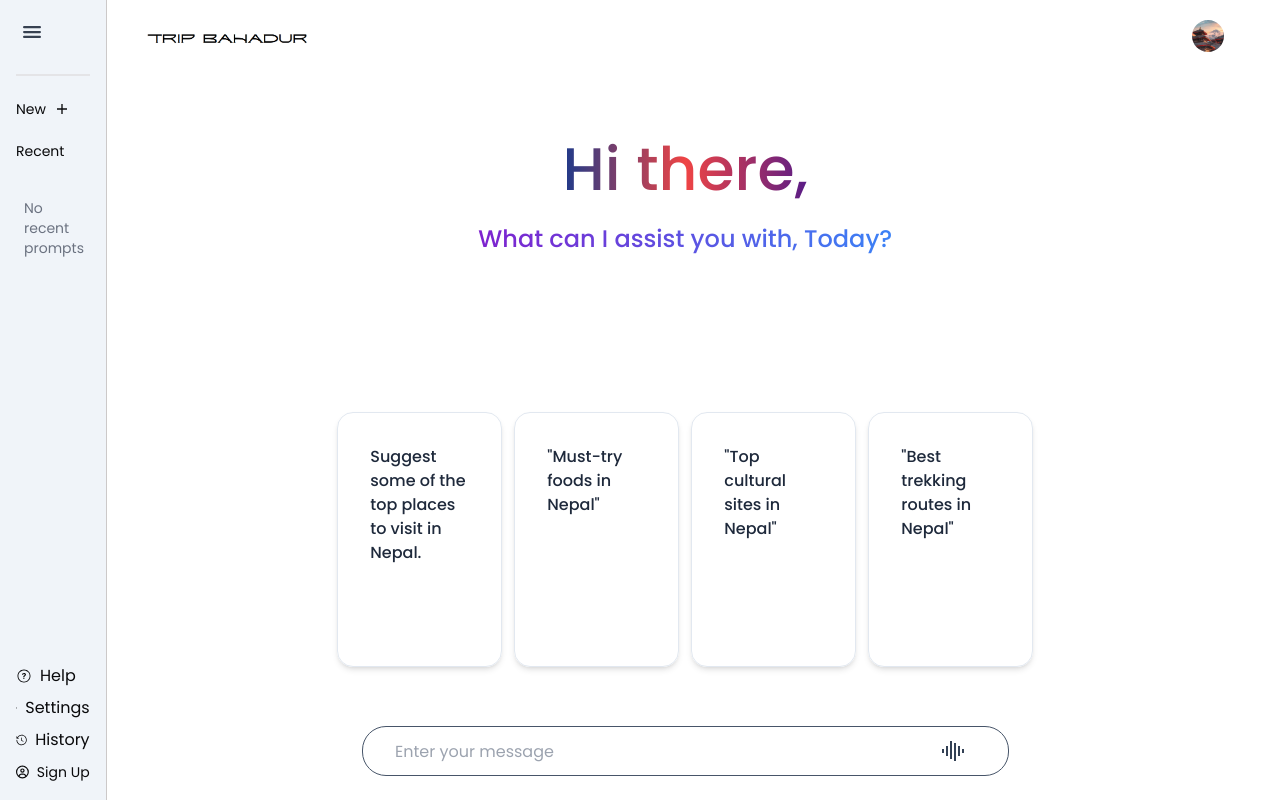
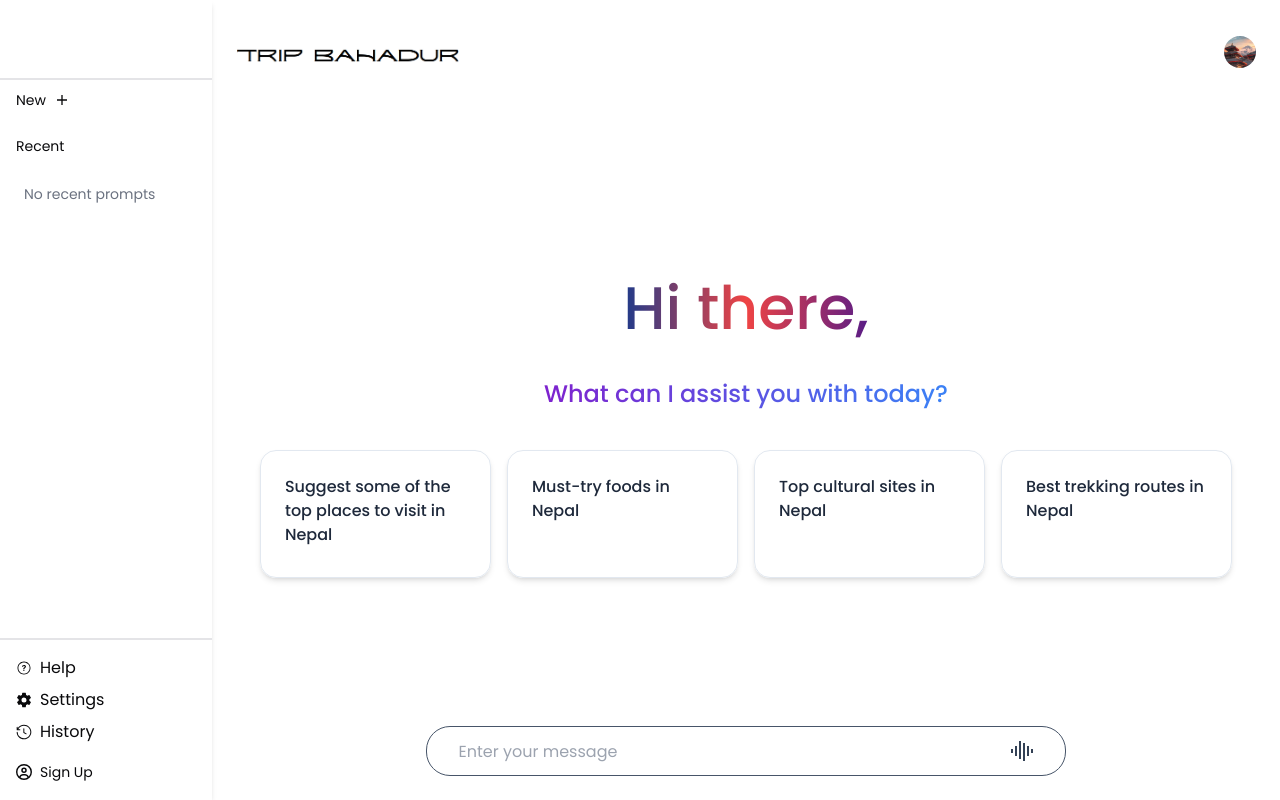
Before and after one commit to bishowlamichhane/Trek-Bahadur, a React (Vite) app in the folder frontend/: page / in a window 1280 px wide. Built offline with nearby package versions, Linux system fonts and the light colour scheme.

Commit message:
made responsive cards and add toggle button on smaller screen

```diff
--- a/frontend/src/components/Main.jsx
+++ b/frontend/src/components/Main.jsx
@@ -22,9 +22,11 @@ const Main = () => {
   const setResult = useStore((state) => state.setResult);
 
   const [isLoading, setIsLoading] = useState(false);
+
   const handleEnter = (e) => {
     if (e.key === "Enter") sendInput();
   };
+
   const sendPrompt = (text) => {
     inputElement.current.value = text;
     sendInput();
@@ -46,6 +48,7 @@ const Main = () => {
     }
     setResult(resultText);
     setIsLoading(false);
+
     const command = {
       input,
       result: resultText,
@@ -69,19 +72,16 @@ const Main = () => {
     }
   };
 
-  const openProfile = () => {};
   return (
-    <div className=" w-full h-screen flex flex-col pr-14 pl-10 pt-4 pb-6 items-center justify-between gap-4  ">
-      <div className="w-full h-10  flex justify-between items-center ">
+    <div className="relative w-full h-screen flex flex-col items-center justify-between p-6">
+      <div className="w-full h-14  flex justify-between items-center mt-0">
         <img
           src="/trekBahadur_logo.png"
           alt="appLogo"
-          className="w-40 h-full object-cover cursor-pointer"
-          onClick={() => {
-            navigate("/");
-          }}
+          className=" h-full object-cover cursor-pointer"
+          onClick={() => navigate("/")}
         />
-        <div className="w-8 h-8 ">
+        <div className="w-8 h-8">
           <img
             src="/nepal1.jpg"
             alt="avatar"
@@ -90,88 +90,59 @@ const Main = () => {
         </div>
       </div>
 
+      <div className="flex-1 w-full flex flex-col items-center justify-between overflow-hidden">
         {!recentPrompt.length ? (
-        <div className="w-full h-full flex flex-col items-center justify-around ">
-          <div className="w-3/4 h-1/3  flex flex-col gap-6 items-center py-6">
+          <div className="w-full flex flex-col items-center justify-center flex-grow space-y-10">
             <div className="text-6xl font-medium bg-gradient-to-r from-blue-900 via-red-500 to-purple-900 bg-clip-text text-transparent">
               Hi {firstName},
             </div>
             <div className="text-2xl font-medium bg-gradient-to-r from-purple-700 via-red-560 to-blue-500 bg-clip-text text-transparent">
-              What can I assist you with, Today?
-            </div>
+              What can I assist you with today?
             </div>
 
-          <div className="w-3/4 h-2/5 flex gap-3 justify-between px-14 ">
+            <div className="grid grid-cols-2 md:grid-cols-4 gap-4 px-6">
+              {[
+                "Suggest some of the top places to visit in Nepal",
+                "Must-try foods in Nepal",
+                "Top cultural sites in Nepal",
+                "Best trekking routes in Nepal",
+              ].map((text, index) => (
                 <div
-              className="w-56 overflow-hidden h-full rounded-2xl p-8 bg-gradient-to-t cursor-pointer border border-slate-200  shadow-md  hover:shadow-2xl transition duration-300 ease-in-out  "
-              onClick={() =>
-                sendPrompt("Suggest some of the top places to visit in Nepal")
-              }
+                  key={index}
+                  className="flex-wrap h-32 rounded-2xl p-6 bg-gradient-to-t cursor-pointer border border-slate-200 shadow-md hover:shadow-2xl transition duration-300 ease-in-out overflow-hidden"
+                  onClick={() => sendPrompt(text)}
                 >
-              <p className="text-md font-medium text-slate-800">
-                Suggest some of the top places to visit in Nepal.
-              </p>
+                  <p className="text-md font-medium text-slate-800">{text}</p>
                 </div>
-            <div
-              className="w-56 h-full rounded-2xl p-8 bg-gradient-to-t cursor-pointer border border-slate-200 shadow-md  hover:shadow-2xl transition duration-300 overflow-hidden ease-in-out "
-              onClick={() => sendPrompt("Must-try foods in Nepal")}
-            >
-              <p className="text-md font-medium text-slate-800">
-                "Must-try foods in Nepal"
-              </p>
-              <span></span>
-            </div>
-            <div
-              className="w-56 h-full rounded-2xl p-8 bg-gradient-to-t cursor-pointer border border-slate-200 shadow-md  hover:shadow-2xl transition duration-300 overflow-hidden ease-in-out "
-              onClick={() => sendPrompt("Top cultural sites in Nepal")}
-            >
-              <p className="text-md font-medium text-slate-800">
-                "Top cultural sites in Nepal"{" "}
-              </p>
-              <span></span>
-            </div>
-            <div
-              className="w-56 h-full rounded-2xl p-8 bg-gradient-to-t cursor-pointer border border-slate-200 shadow-md  hover:shadow-2xl transition duration-300 ease-in-out overflow-hidden "
-              onClick={() => sendPrompt("Best trekking routes in Nepal")}
-            >
-              <p className="text-md font-medium text-slate-800">
-                "Best trekking routes in Nepal"
-              </p>
-              <span></span>
-            </div>
+              ))}
             </div>
           </div>
         ) : (
-        <div className="overflow-scroll w-full h-full scroll-auto no-scrollbar border border-1 px-32 space-y-12 pt-10">
-          {recentPrompt.length > 0 && result.length > 0
-            ? recentPrompt.map((prompt, idx) => (
-                <div
-                  className=" flex flex-col justify-start  gap-8 items-center "
-                  key={idx}
-                >
-                  <div className="self-end w-auto h-auto mx-20 px-6 py-2 bg-slate-300 rounded-2xl">
+          /* Chat Output Section */
+          <div className="w-full flex-1 overflow-auto max-h-[65vh] px-8 py-4 space-y-6 border border-gray-300 rounded-md">
+            {recentPrompt.map((prompt, idx) => (
+              <div key={idx} className="flex flex-col items-start space-y-4">
+                <div className="self-end w-auto px-6 py-2 bg-slate-300 rounded-2xl">
                   {isLoading ? "..." : prompt}
                 </div>
+
                 {!isLoading ? (
-                    <div className="flex items-start space-x-8 w-2/3">
-                      <div className="w-8 h-8">
+                  <div className="flex items-start space-x-4 w-3/4">
                     <FcDebian className="text-4xl" />
-                      </div>
-
                     <div className="flex flex-col">{result[idx]}</div>
                   </div>
                 ) : (
                   <Loading />
                 )}
               </div>
-              ))
-            : ""}
+            ))}
           </div>
         )}
+      </div>
 
-      <div className="w-3/5 h-1/8  flex justify-center items-center relative">
+      <div className="absolute bottom-6 w-3/5 flex items-center">
         <input
-          className="  border border-slate-600 rounded-3xl w-full h-12 p-6 pl-8 pr-16 focus:outline-none"
+          className="border border-slate-600 rounded-3xl w-full h-12 p-6 pl-8 pr-16 focus:outline-none"
           type="text"
           ref={inputElement}
           placeholder="Enter your message"
@@ -179,7 +150,7 @@ const Main = () => {
           onChange={() => setIsWriting(true)}
         />
         <div
-          className="absolute w-14 h-8 rounded-lg right-7 text-slate-700 font-medium top-1/2 transform -translate-y-1/2 cursor-pointer  flex items-center justify-center"
+          className="absolute w-14 h-8 rounded-lg right-4 text-slate-700 font-medium top-1/2 transform -translate-y-1/2 cursor-pointer flex items-center justify-center"
           onClick={sendInput}
         >
           {!isWriting ? <RiVoiceprintFill className="text-2xl" /> : "Send"}
--- a/frontend/src/components/Sidebar.jsx
+++ b/frontend/src/components/Sidebar.jsx
@@ -1,11 +1,10 @@
-import { useEffect, useState } from "react";
+import { useState } from "react";
 import { IoMenu } from "react-icons/io5";
 import { IoMdAdd } from "react-icons/io";
 import { IoIosHelpCircleOutline } from "react-icons/io";
 import { GoHistory } from "react-icons/go";
 import { IoSettingsSharp } from "react-icons/io5";
 import { FaRegCircleUser } from "react-icons/fa6";
-
 import { useNavigate } from "react-router-dom";
 import useStore from "../store/store.js";
 
@@ -13,18 +12,17 @@ const Sidebar = () => {
   const [isOpen, setIsOpen] = useState(false);
   const prevPrompt = useStore((state) => state.prevPrompt);
   const setRecentPrompt = useStore((state) => state.setRecentPrompt);
-  const result = useStore((state) => state.setResult);
-  const setResult = useStore((state) => state.setResult);
   const setUserData = useStore((state) => state.setUserData);
   const token = useStore((state) => state.accessToken);
-  const toggleSidebar = () => {
-    setIsOpen((prev) => !prev);
-  };
 
   const loggedIn = useStore((state) => state.loggedIn);
   const setLoggedIn = useStore((state) => state.setLoggedIn);
 
   const navigate = useNavigate();
+
+  const toggleSidebar = () => {
+    setIsOpen((prev) => !prev);
+  };
 
   const logOut = async () => {
     try {
@@ -49,37 +47,46 @@ const Sidebar = () => {
     navigate("/register");
   };
 
-  // Add prompt to the store
   const openPrompt = (prompt) => {
     setRecentPrompt(prompt);
   };
 
   return (
-    <div className={`sidebar ${isOpen ? "open" : "closed"}`}>
-      <div className="w-full h-20  border-b-2 ">
-        <div className="menu-toggle" onClick={toggleSidebar}>
+    <>
+      <button
+        className="fixed top-1 left-1 z-50 md:hidden bg-gray-800 text-white p-2 rounded-md"
+        onClick={toggleSidebar}
+      >
+        <IoMenu className="w-6 h-6" />
+      </button>
+
+      <div
+        className={`fixed inset-y-0 left-0 bg-white w-64 shadow-md transition-transform transform ${
+          isOpen ? "translate-x-0" : "-translate-x-full"
+        } md:translate-x-0 md:relative md:w-64 z-40 flex flex-col h-screen`}
+      >
+        <div className="w-full h-20 border-b-2 flex items-center px-4">
+          <button className="md:hidden" onClick={toggleSidebar}>
             <IoMenu className="w-6 h-6 text-gray-700" />
-        </div>
-      </div>
-      <div className="w-full h-full mt-4 flex flex-col items-start">
-        <div className="w-2/3 h-10  flex justify-start items-center gap-2 cursor-pointer">
-          <p className="text-sm">New </p>
-          <span>
-            <IoMdAdd />
-          </span>
+          </button>
         </div>
 
-        <div className="w-2/3 h-10  gap-2 mt-4 flex justify-start">
-          <p className="text-sm">Recent </p>
+        <div className="flex-1 overflow-y-auto px-4">
+          <div className="w-full h-10 flex items-center gap-2 cursor-pointer">
+            <p className="text-sm">New</p>
+            <IoMdAdd />
           </div>
-        <div className="w-2/3 h-full  p-2 block gap-2 mt-4">
-          <div className="w-full flex flex-col gap-1">
+
+          <div className="w-full h-10 gap-2 mt-4 flex">
+            <p className="text-sm">Recent</p>
+          </div>
+          <div className="w-full p-2">
             {prevPrompt.length > 0 ? (
               prevPrompt.map((prompt, index) => (
                 <p
                   key={index}
                   className="overflow-hidden whitespace-nowrap text-sm text-gray-900 bg-slate-100 px-2 rounded-md cursor-pointer"
-                  onClick={() => openPrompt(prompt)} // Pass prompt to openPrompt function
+                  onClick={() => openPrompt(prompt)}
                 >
                   {prompt.slice(0, 18)}
                 </p>
@@ -89,25 +96,25 @@ const Sidebar = () => {
             )}
           </div>
         </div>
-      </div>
-      <div className="w-full h-36  flex gap-2 flex-col justify-start">
+
+        <div className="w-full p-4 border-t-2">
           <div className="flex flex-col gap-2">
             <div className="flex items-center gap-2 cursor-pointer">
               <IoIosHelpCircleOutline />
               Help
             </div>
-
-          <div className="flex items-center  gap-2 cursor-pointer">
+            <div className="flex items-center gap-2 cursor-pointer">
               <IoSettingsSharp />
               Settings
             </div>
-          <div className="flex items-center  gap-2  cursor-pointer">
+            <div className="flex items-center gap-2 cursor-pointer">
               <GoHistory />
               History
             </div>
           </div>
+
           <div
-          className="w-full h-6  flex justify-start cursor-pointer items-center  gap-2 whitespace-nowrap"
+            className="w-full h-6 flex items-center gap-2 cursor-pointer mt-4"
             onClick={register}
           >
             <FaRegCircleUser />
@@ -123,6 +130,14 @@ const Sidebar = () => {
           </div>
         </div>
       </div>
+
+      {isOpen && (
+        <div
+          className="fixed inset-0 bg-black opacity-50 md:hidden"
+          onClick={toggleSidebar}
+        ></div>
+      )}
+    </>
   );
 };
 
```
Lines whose indentation alone changed are shown as unchanged.
